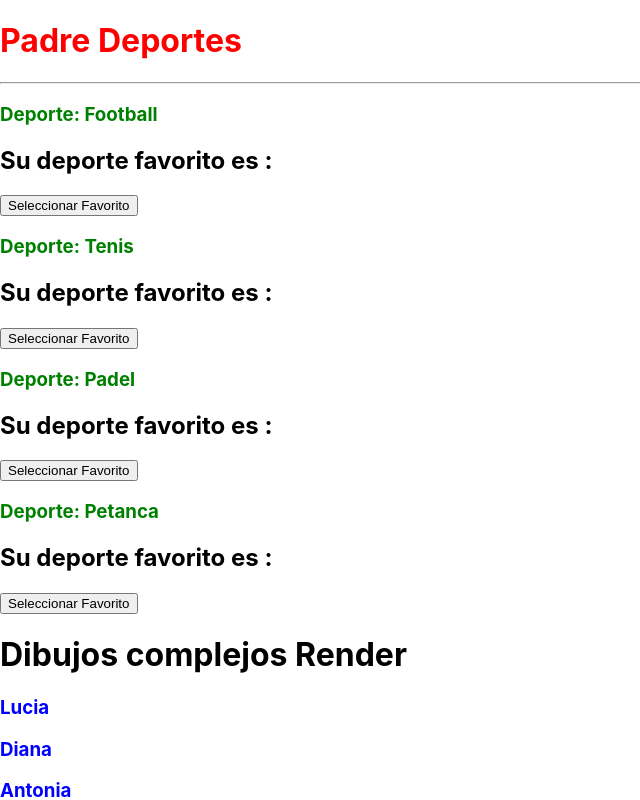
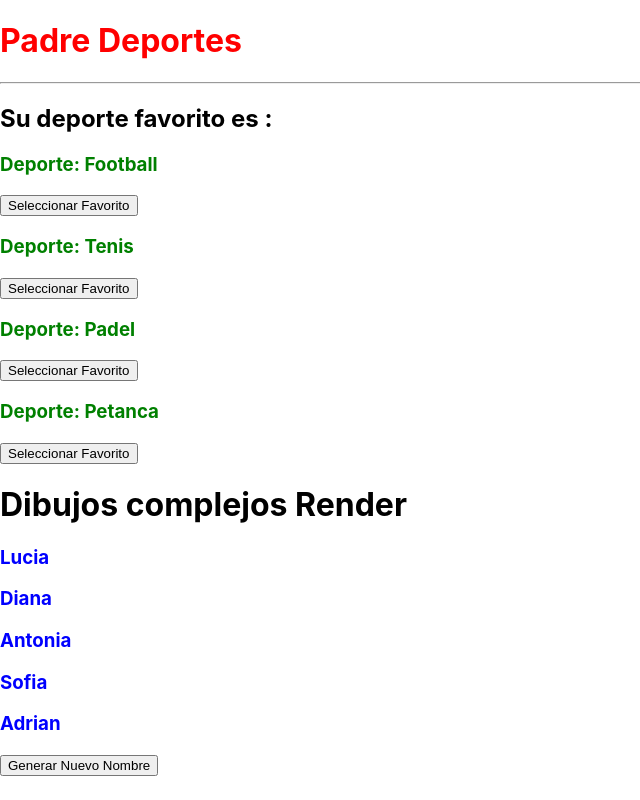
Before and after one commit to angeldzz/reactclases, a React (Create React App) app: page / in a window 1280 px wide. Shown: the top 800 px of the page, without its empty margins (0-640 px from the left). Built offline with nearby package versions, Linux system fonts and the light colour scheme.

Commit message:
Mensaje en padre enviado con datos de hijo

```diff
--- a/src/components/HijoDeporte.jsx
+++ b/src/components/HijoDeporte.jsx
@@ -1,20 +1,15 @@
 import React, { Component } from 'react'
 
 export default class HijoDeporte extends Component {
-    state = {
-        favorito : ""
-    }
-    mostarFavorito = () => {
-        this.setState({
-            favorito:this.props.nombre
-        })
-    }
+  seleccionarFavorito = () => {
+    let deporte = this.props.nombre;
+    this.props.mostrarFavorito(deporte);
+  }
   render() {
     return (
       <div>
         <h3 style={{color:"green"}}>Deporte: {this.props.nombre}</h3>
-        <h2>Su deporte favorito es : {this.state.favorito}</h2>
-        <button onClick={this.mostarFavorito} type="button">Seleccionar Favorito</button>
+        <button onClick={this.seleccionarFavorito} type="button">Seleccionar Favorito</button>
       </div>
     )
   }
--- a/src/components/PadreDeportes.jsx
+++ b/src/components/PadreDeportes.jsx
@@ -3,14 +3,23 @@ import HijoDeporte from './HijoDeporte'
 
 export default class PadreDeportes extends Component {
     deportes = ["Football","Tenis","Padel","Petanca"];
+    state = {
+        favorito : ""
+    }
+    mostrarFavorito = (deporteSeleccionado) => {
+        this.setState({
+            favorito:deporteSeleccionado
+        })
+    }
   render() {
     return (
         <div>
             <h1 style={{color:"red"}}>Padre Deportes</h1>
             <hr />
+            <h2>Su deporte favorito es : {this.state.favorito}</h2>
             {
             this.deportes.map((deporte, index) => {
-                return(<HijoDeporte key={index} nombre={ deporte }/>)
+                return(<HijoDeporte mostrarFavorito={this.mostrarFavorito} key={index} nombre={ deporte }/>)
             })
             }
         </div>
```
